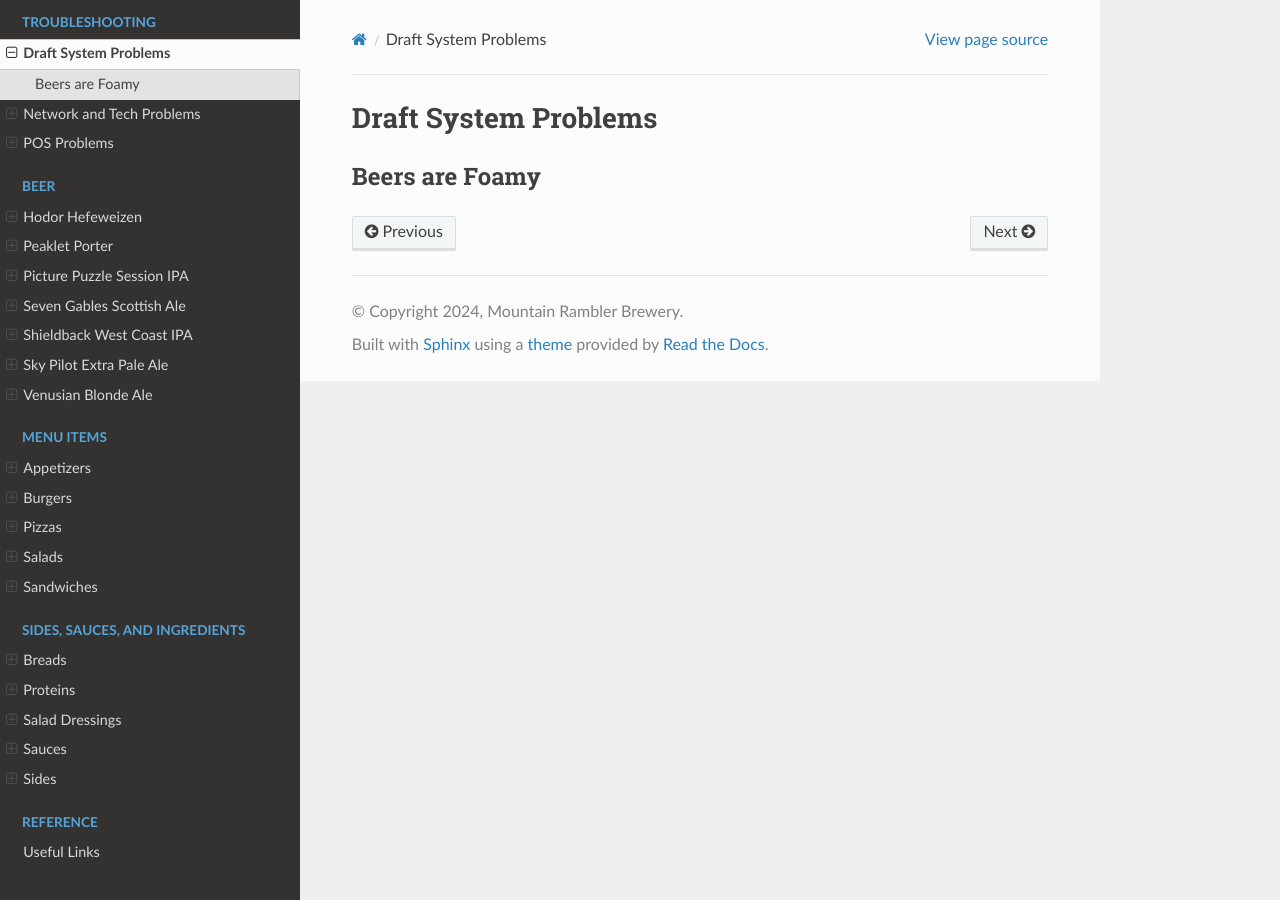
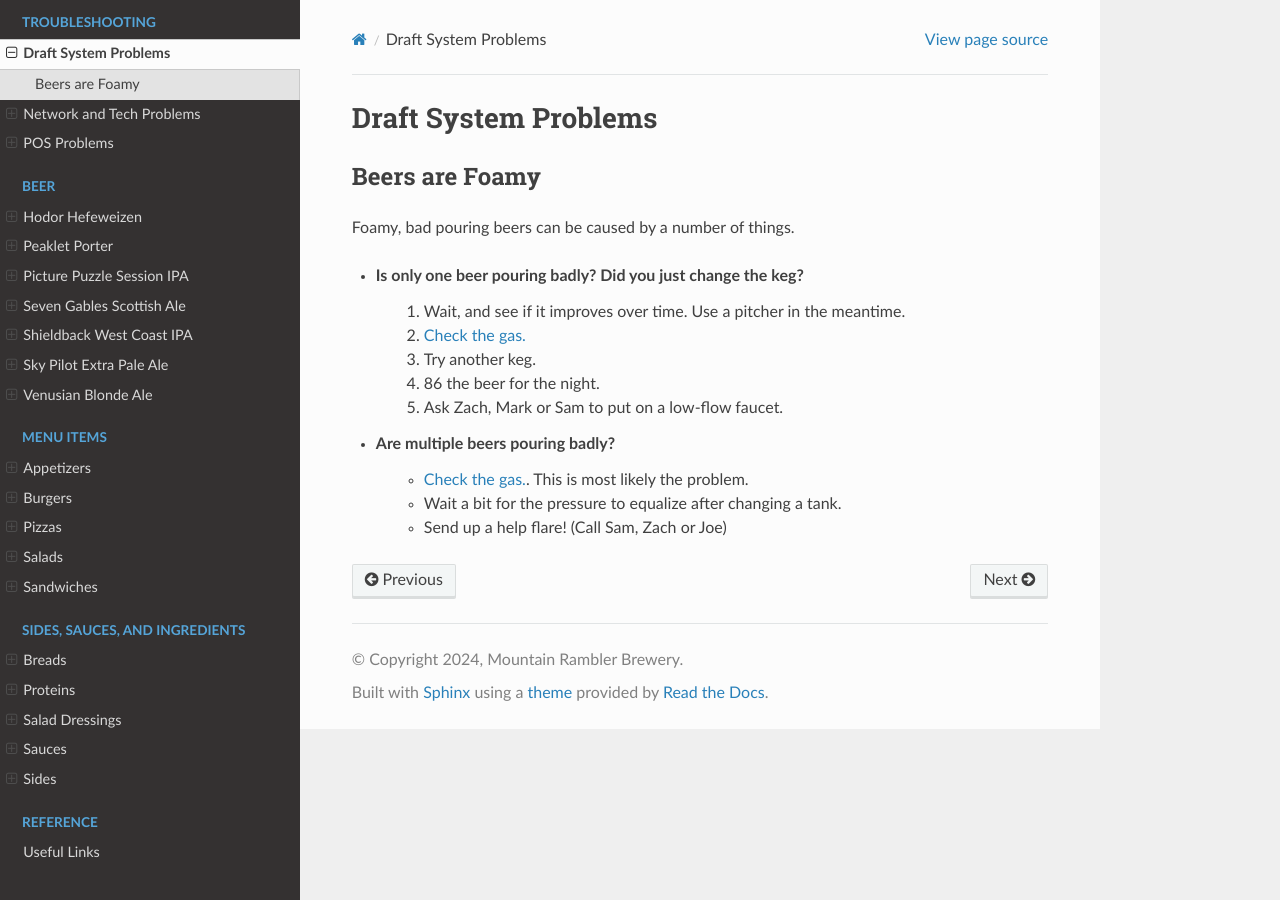
Before and after one commit to zhenry9/mrb-docs, a Sphinx documentation site: the page built from docs/source/troubleshooting/draft-troublshooting.rst, in a window 1280 px wide. Built offline with Sphinx 7.4.7 and the Read the Docs theme 2.0.0, drawn with Linux system fonts in a browser that asks for light colours.

Commit message:
Draft troubleshooting

```diff
--- a/docs/source/how-to/change-a-gas-tank.rst
+++ b/docs/source/how-to/change-a-gas-tank.rst
@@ -12,13 +12,13 @@ In addition to these two tanks going into the blender, there will be another CO2
 
 How to tell when a tank is low
 ------------------------------
-You can tell if a gas tank is low by looking at the regulator. There are two gauges on each regulator: one for tank pressure, and one for line pressure.
+You can tell if a gas tank is low by looking at the regulator. There are two gauges on each regulator: one for **tank pressure**, and one for **line pressure**.
 
 .. figure:: regulator close up
 
 The tank pressure gauge tells you how much gas is left in the tank. The line pressure gauge tells you how much pressure is coming out of the tank and into the lines.
 
-There is a red zone on the tank pressure gauge. When the needle gets into this range it means the tank is getting low. However, it is not time to change the tank until the line pressure gauge drops below 50 psi.
+There is a red zone on the tank pressure gauge. When the needle gets into this range it means the tank is getting low. However, it is not time to change the tank until the **line pressure** gauge drops below 50 psi.
 
 How to swap the regulator
 -------------------------
--- a/docs/source/troubleshooting/draft-troublshooting.rst
+++ b/docs/source/troubleshooting/draft-troublshooting.rst
@@ -3,3 +3,15 @@ Draft System Problems
 
 Beers are Foamy
 ---------------
+Foamy, bad pouring beers can be caused by a number of things.
+
+- Is only one beer pouring badly? Did you just change the keg?
+    #. Wait, and see if it improves over time. Use a pitcher in the meantime.
+    #. :ref:`Check the gas. <How to tell when a tank is low>`
+    #. Try another keg.
+    #. 86 the beer for the night.
+    #. Ask Zach, Mark or Sam to put on a low-flow faucet.
+- Are multiple beers pouring badly?
+    - :ref:`Check the gas. <How to tell when a tank is low>`. This is most likely the problem.
+    - Wait a bit for the pressure to equalize after changing a tank.
+    - Send up a help flare! (Call Sam, Zach or Joe)
```
Also changed, not shown: other parts of docs/source/how-to/change-a-gas-tank.rst (+1 -1 lines), docs/source/_static/how-to/draft-system/co2-regulator.jpg (added).
